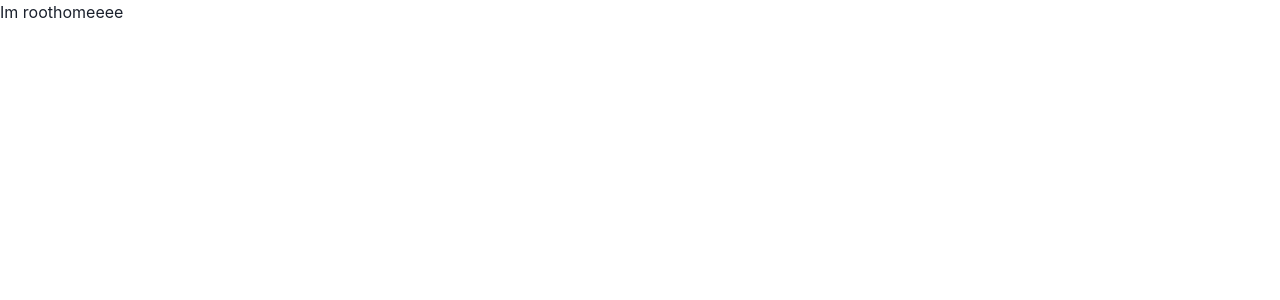
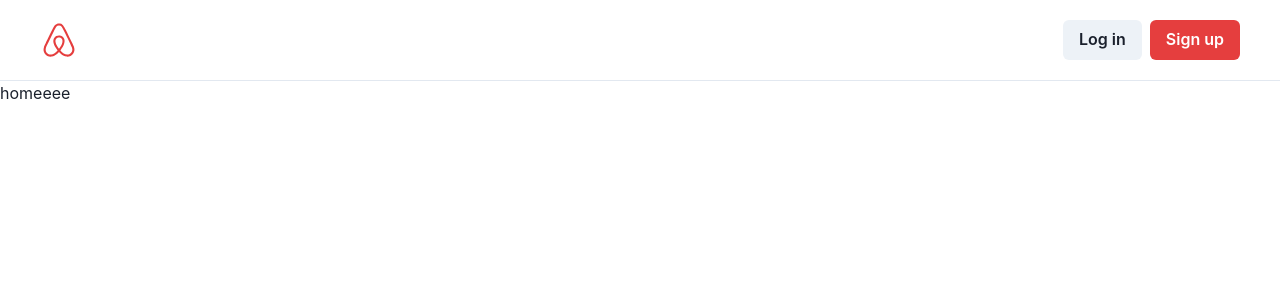
Before and after one commit to kangdongil/airbnb_frontend_221031, a React (Create React App) app: page / in a window 1280 px wide. Shown: the top 300 px of the page. Built offline with nearby package versions, Linux system fonts and the light colour scheme.

Commit message:
18.0 Header

```diff
--- a/package.json
+++ b/package.json
@@ -16,6 +16,7 @@
     "framer-motion": "^7.6.2",
     "react": "^18.2.0",
     "react-dom": "^18.2.0",
+    "react-icons": "^4.6.0",
     "react-router-dom": "^6.4.2",
     "react-scripts": "5.0.1",
     "typescript": "^4.8.4",
--- a/src/components/Root.tsx
+++ b/src/components/Root.tsx
@@ -1,10 +1,23 @@
+import { Box, Button, HStack } from "@chakra-ui/react";
+import { FaAirbnb } from "react-icons/fa";
 import { Outlet } from "react-router-dom";
 
 export default function Root(){
     return (
-        <h1>
-            Im root
+        <Box>
+            <HStack
+                py={"5"} px={"10"} borderBottomWidth={1}
+                justifyContent={"space-between"}
+            >
+                <Box color="red.500">
+                    <FaAirbnb size={"38"} />
+                </Box>
+                <HStack spacing={2}>
+                    <Button>Log in</Button>
+                    <Button colorScheme={"red"}>Sign up</Button>
+                </HStack>
+            </HStack>
             <Outlet />
-        </h1>
+        </Box>
     );
 }
```
Also changed, not shown: 1 other file (tests, documents, lock files or other folders).
